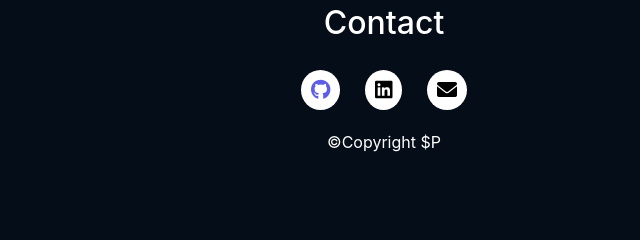
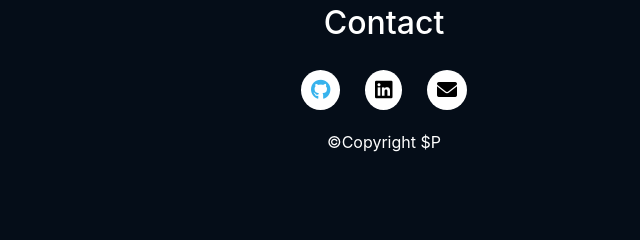
Before and after one commit to sps-2802/suryaprakash.github.io, a plain HTML site: page index.html in a window 1280 px wide. In both pictures the pointer is over the icon 601 px from the left and 2953 px from the top of the page. Shown: the part 2863-3103 px from the top of the page, 281-921 px from the left. Drawn offline with nearby package versions, Linux system fonts and the light colour scheme.

Commit message:
updated style.css

```diff
--- a/assets/css/style.css
+++ b/assets/css/style.css
@@ -653,7 +653,7 @@ section {
   text-decoration: none;
 }
 .footer i:hover {
-  color: rgb(93, 93, 231); /* Change color on hover */
+  color: #37b3ed; /* Change color on hover */
 }
 .footer i {
   font-size: 20px;
```
